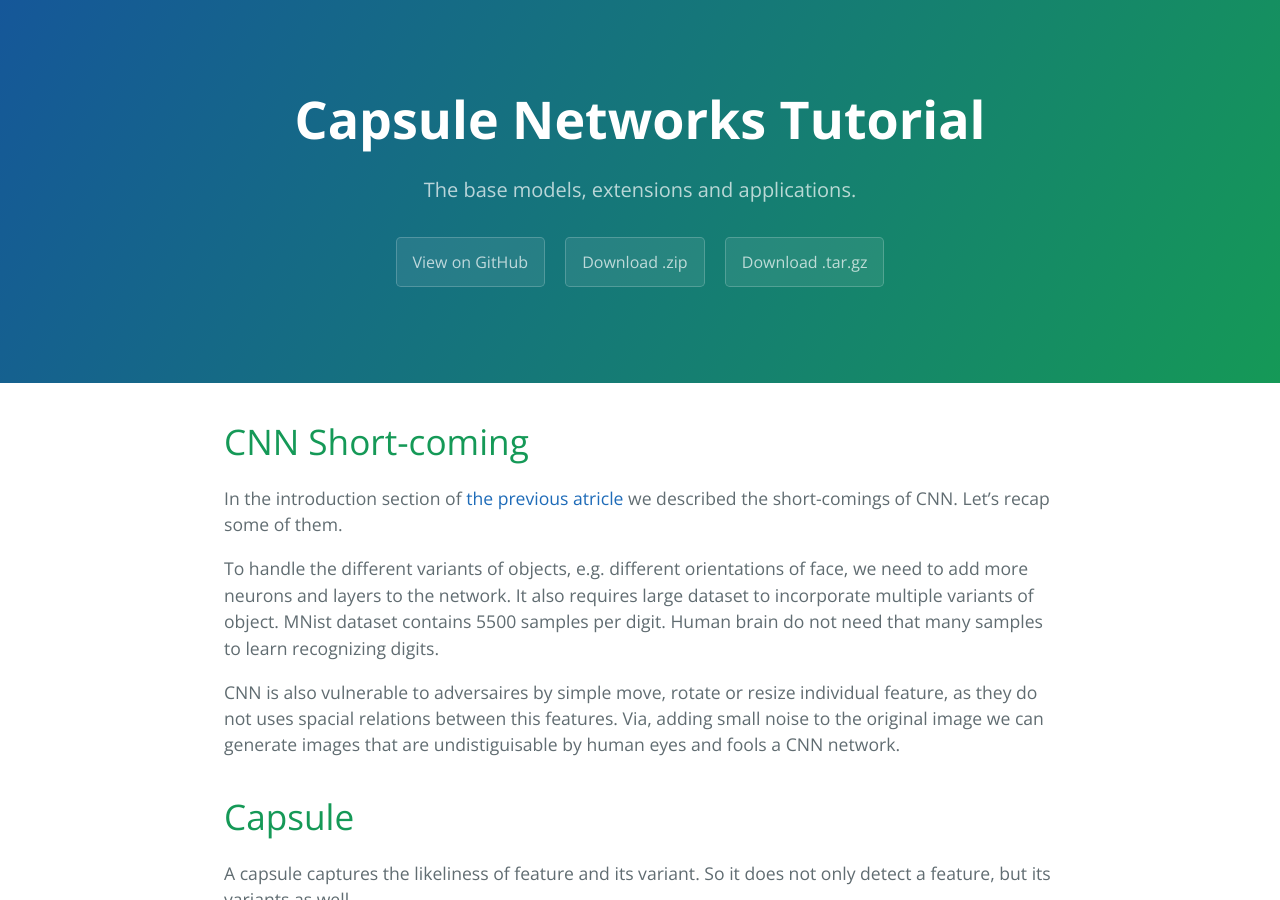
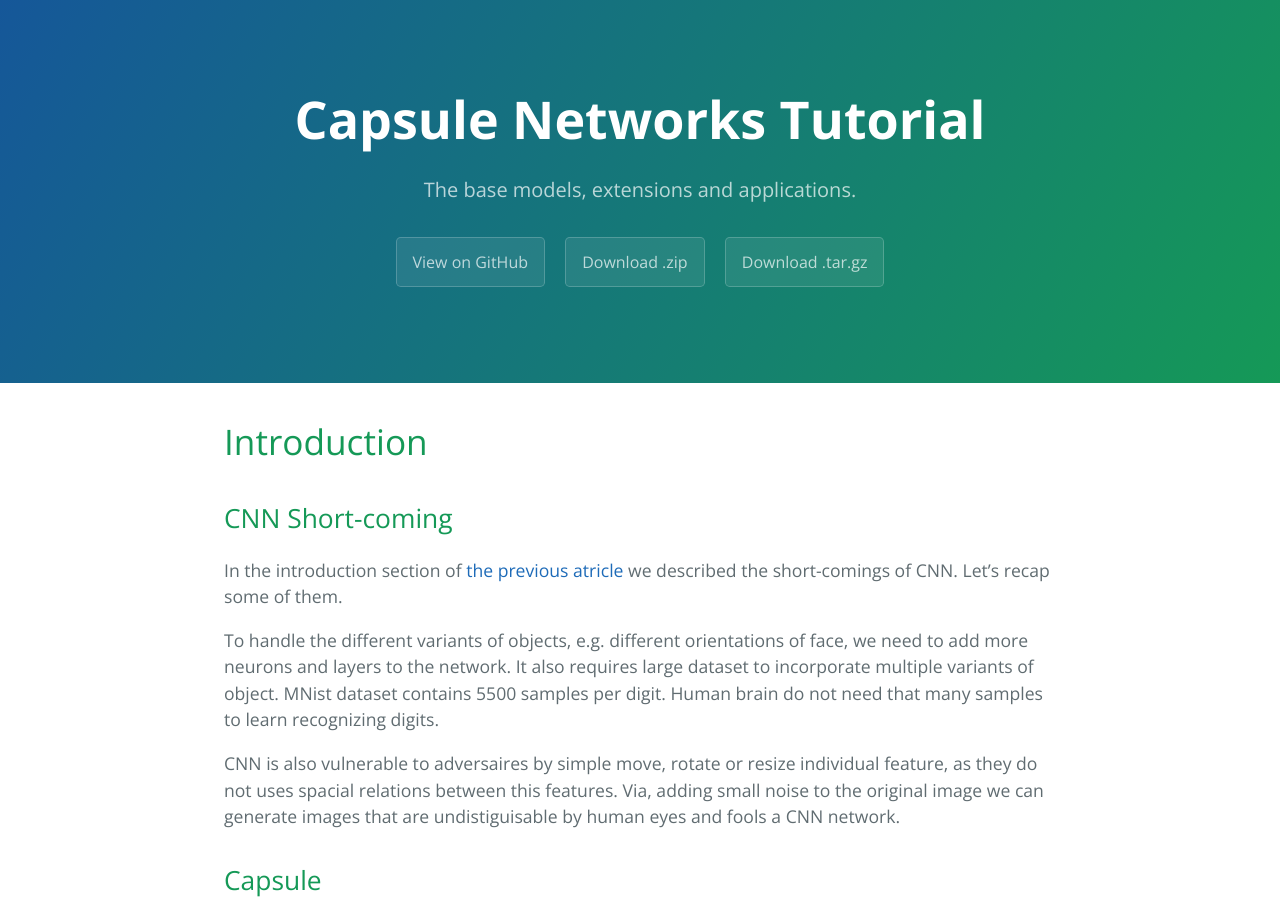
Before and after one commit to srinadhu/Capsule_Networks_Tutorial, a Jekyll site: the page built from docs/matrix_paper.md, in a window 1280 px wide and 900 px high. Built offline with Jekyll 4.4.1, drawn with Linux system fonts in a browser that asks for light colours; our own code applies the rules of GitHub Pages for plain Markdown files.

Commit message:
small change

```diff
--- a/docs/matrix_paper.md
+++ b/docs/matrix_paper.md
@@ -1,15 +1,15 @@
 ---
 layout: default
 ---
-
-# CNN Short-coming
+# Introduction
+## CNN Short-coming
 In the introduction section of [the previous atricle](./routing_paper.html) we described the short-comings of CNN. Let's recap some of them.
 
 To handle the different variants of objects, e.g. different orientations of face, we need to add more neurons and layers to the network. It also requires large dataset to incorporate multiple variants of object. MNist dataset contains 5500 samples per digit. Human brain do not need that many samples to learn recognizing digits.
 
 CNN is also vulnerable to adversaires by simple move, rotate or resize individual feature, as they do not uses spacial relations between this features. Via, adding small noise to the original image we can generate images that are undistiguisable by human eyes and fools a CNN network.
 
-# Capsule
+## Capsule
 
 A capsule captures the likeliness of feature and its variant. So it does not only detect a feature, but its variants as well.
 
@@ -21,7 +21,7 @@ e.g. the same network can detect a face rotated my 20$^\circ$ clockwise as well
 
 Equivariance is the detection of objects that can transform to each other. Unlike CNNs, the capsule network detects that the face is rotaed clockwise 20$^\circ$ rather than just detecting the face. Since the same capsule is trained to learn the feature variant rather than feature only, it needs less data and also a smaller network is sufficient. For euivariance, it's needed to keep spacial information of feature inside neuron, which  also helps to prevent adversarial attacks.
 
-# Matrix capsule
+## Matrix capsule
 
 A matrix capsule captures the activation(likeliness) as well as a 4x4 pose matrix, which stores translation and rotation information of an object. e.g. the image below shows different objects from different viewpoints, which shows the pose information asentially represents viepoint of the feature.
 
```
